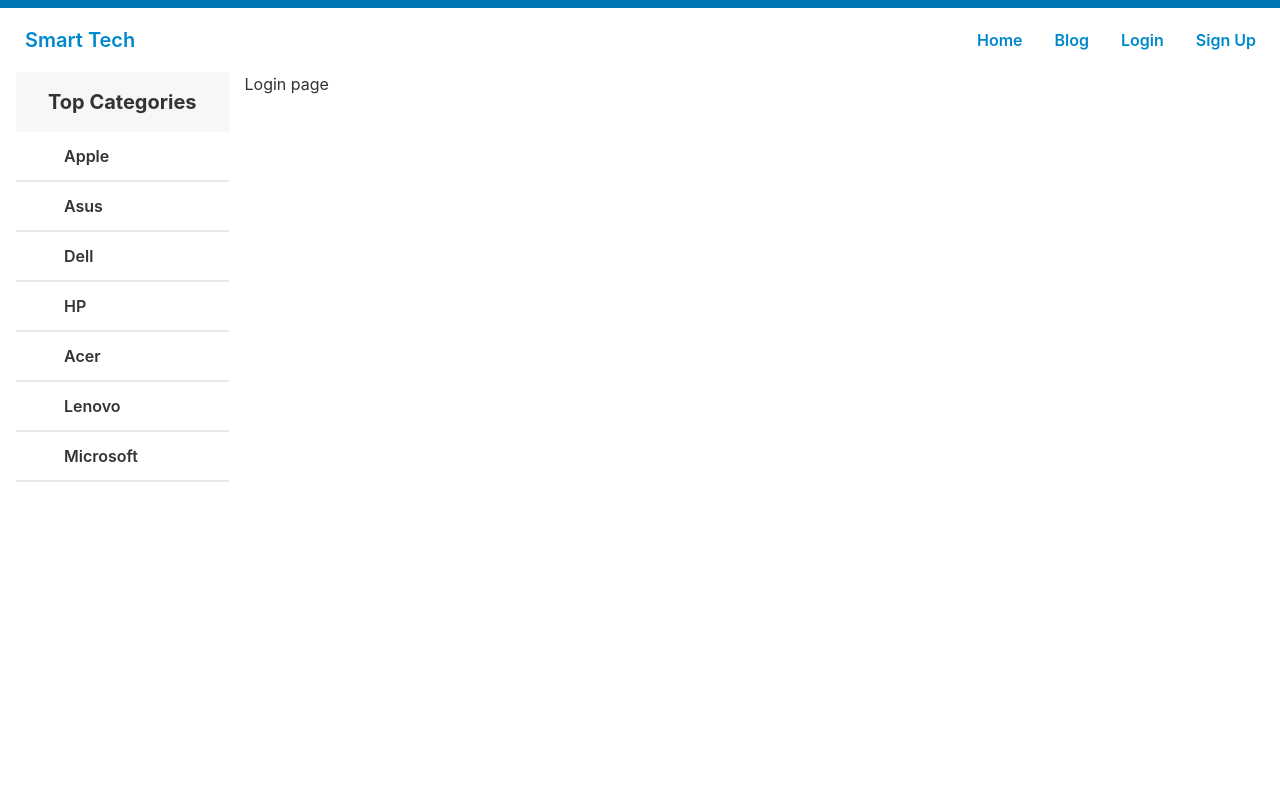
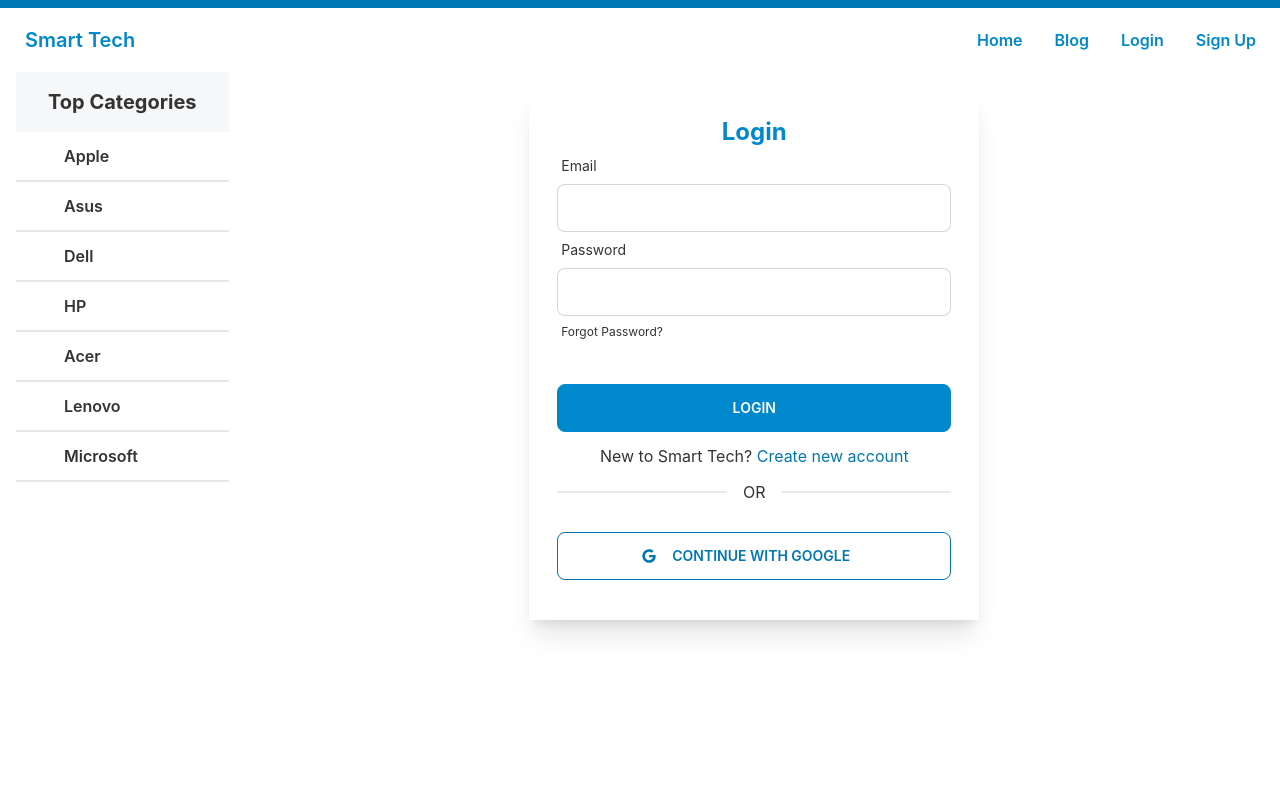
Before and after one commit to SAhmed28/used-product-resale-market-client, a React (Create React App) app: page /login in a window 1280 px wide. Shown: the top 800 px of the page. Built offline with nearby package versions, Linux system fonts and the light colour scheme.

Commit message:
Login page design and hook implemented

```diff
--- a/package.json
+++ b/package.json
@@ -3,6 +3,7 @@
   "version": "0.1.0",
   "private": true,
   "dependencies": {
+    "@tanstack/react-query": "^4.18.0",
     "@testing-library/jest-dom": "^5.16.5",
     "@testing-library/react": "^13.4.0",
     "@testing-library/user-event": "^13.5.0",
@@ -10,6 +11,7 @@
     "firebase": "^9.14.0",
     "react": "^18.2.0",
     "react-dom": "^18.2.0",
+    "react-hook-form": "^7.39.7",
     "react-hot-toast": "^2.4.0",
     "react-icons": "^4.6.0",
     "react-scripts": "5.0.1",
--- a/src/Pages/Login/Login.js
+++ b/src/Pages/Login/Login.js
@@ -1,9 +1,73 @@
-import React from 'react';
+import React, { useState } from 'react';
+import { useForm } from "react-hook-form";
+import { Link } from 'react-router-dom';
+import { FaGoogle } from "react-icons/fa";
 
 const Login = () => {
+    const { register, formState: { errors }, handleSubmit } = useForm();
+    const [loginError, setLoginError] = useState('');
+
+    const handleLogin = (data) => {
+        console.log(data);
+        setLoginError('');
+
+        // signIn(data.email, data.password)
+        //     .then(res => {
+        //         const user = res.user;
+        //         console.log(user);
+        //         setLoginUserEmail(data.email);
+        //     })
+        //     .catch(err => {
+        //         console.error(err);
+        //         setLoginError(err.message);
+        //     })
+    }
     return (
-        <div>
-            <h2>Login page</h2>
+        <div className='w-[450px] mx-auto shadow-xl p-7 my-4'>
+            <h2 className='text-2xl text-center text-primary font-bold'>Login</h2>
+
+            <form onSubmit={handleSubmit(handleLogin)}>
+
+                <div className="form-control w-full">
+                    <label className="label">
+                        <span className="label-text">Email</span>
+                    </label>
+                    <input type="email" {...register("email", { required: "Email Address is required" })} className="input input-bordered w-full" />
+                    {errors.email && <p className='text-error'>{errors.email?.message}</p>}
+                </div>
+
+
+                <div className="form-control w-full">
+                    <label className="label">
+                        <span className="label-text">Password</span>
+                    </label>
+                    <input type="password"
+                        {...register("password", {
+                            required: "Password is required",
+                            minLength: { value: 6, message: 'Password must be 6 characters or longer' }
+                        })}
+                        className="input input-bordered w-full" />
+
+                    {errors.password && <p className='text-error'>{errors.password?.message}</p>}
+
+                    <label className="label">
+                        <Link className="label-text-alt">Forgot Password?</Link>
+                    </label>
+                </div>
+
+                <input type="submit" className='btn btn-primary text-white w-full mt-9 mb-3' value='Login' />
+                <div>
+                    {loginError && <p className='text-error'>{loginError}</p>}
+                </div>
+
+            </form>
+
+            <p className='text-center'>New to Smart Tech? <Link to='/signup' className='text-secondary'>Create new account</Link></p>
+
+            <div>
+                <div className="divider mt-4">OR</div>
+                <button className='btn btn-outline btn-secondary w-full mt-4 mb-3'> <FaGoogle/> <span className='mx-4'>Continue with google</span></button>
+            </div>
         </div>
     );
 };
```
Also changed, not shown: 1 other file (tests, documents, lock files or other folders).
